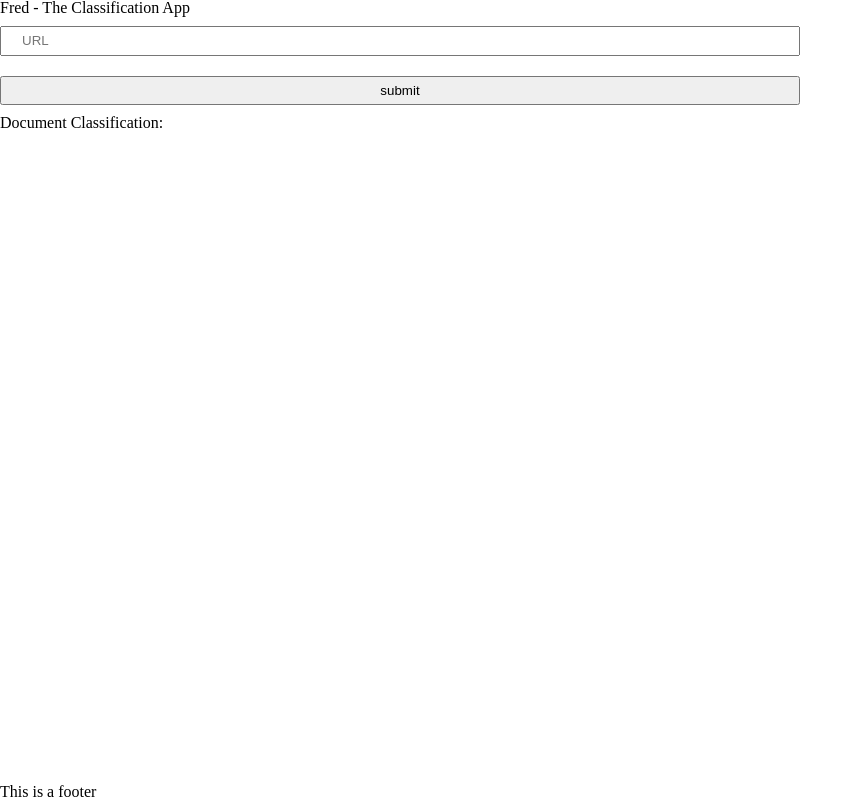
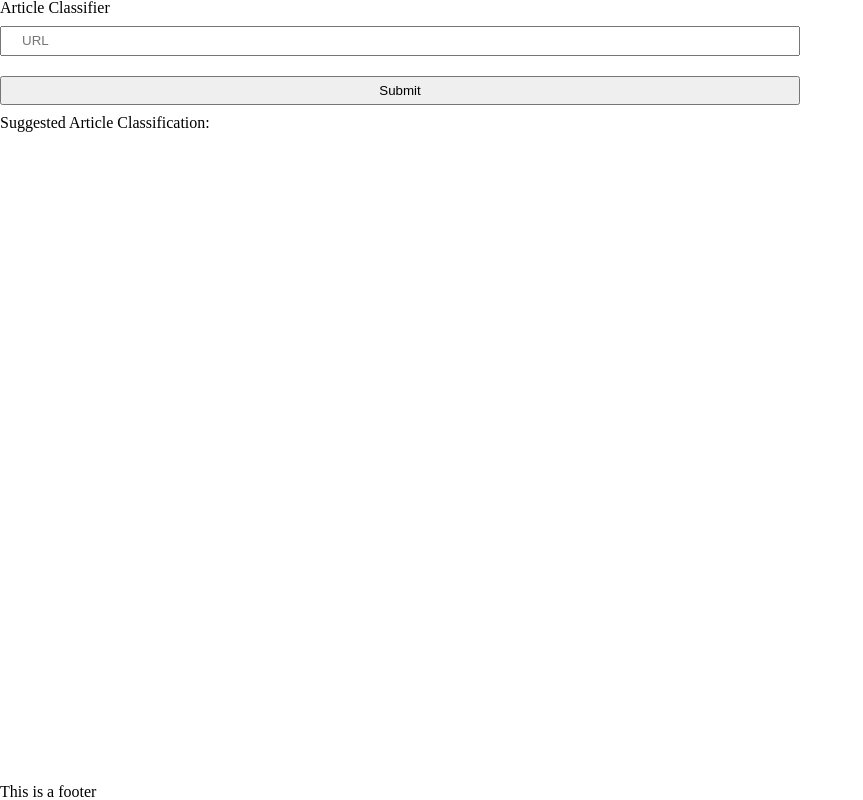
Before and after one commit to ProcureEminenceMB/Udacity-Project-NLP, a website built with webpack: page src/client/views/index.html in a window 1280 px wide. Shown: the whole page, without its empty margins (0-863 px from the left). Built offline with nearby package versions, Linux system fonts and the light colour scheme.

Commit message:
Editing Basic Text Content of the App

```diff
--- a/src/client/views/index.html
+++ b/src/client/views/index.html
@@ -3,14 +3,14 @@
 
 	<head>
 		<meta charset="utf-8">
-		<title>Test</title>
+		<title>Article Classifier</title>
 	</head>
 
 	<body>
 
 		<header>
 			<div id="AppName">
-				<h1>Fred - The Classification App</h1>
+				<h1>Article Classifier</h1>
 			</div>
 		</header>
 
@@ -18,12 +18,12 @@
 			<section>
 				<form class="" onsubmit="return App.handleSubmit( event )">
 					<input id="URL" type="text" name="input" value="" placeholder="URL">
-					<input type="submit" name="" value="submit" onclick="return App.handleSubmit( event )" onsubmit="return App.handleSubmit( event )">
+					<input type="submit" name="" value="Submit" onclick="return App.handleSubmit( event )" onsubmit="return App.handleSubmit( event )">
 				</form>
 			<section>
 
 			<section>
-				<strong>Document Classification:</strong>
+				<strong>Suggested Article Classification:</strong>
 				<div id="Results"></div>
 			</section>
 		</main>
```
